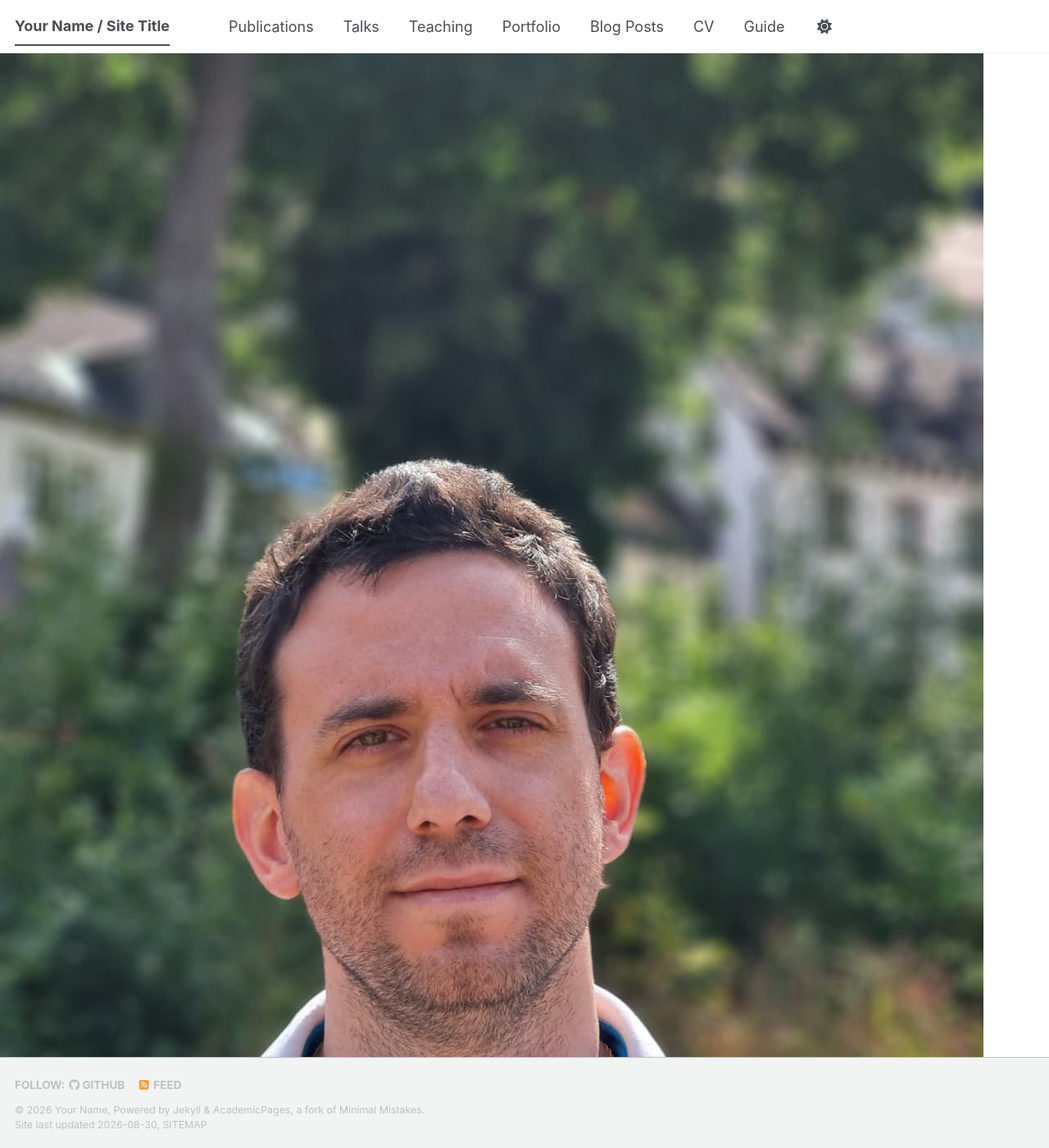
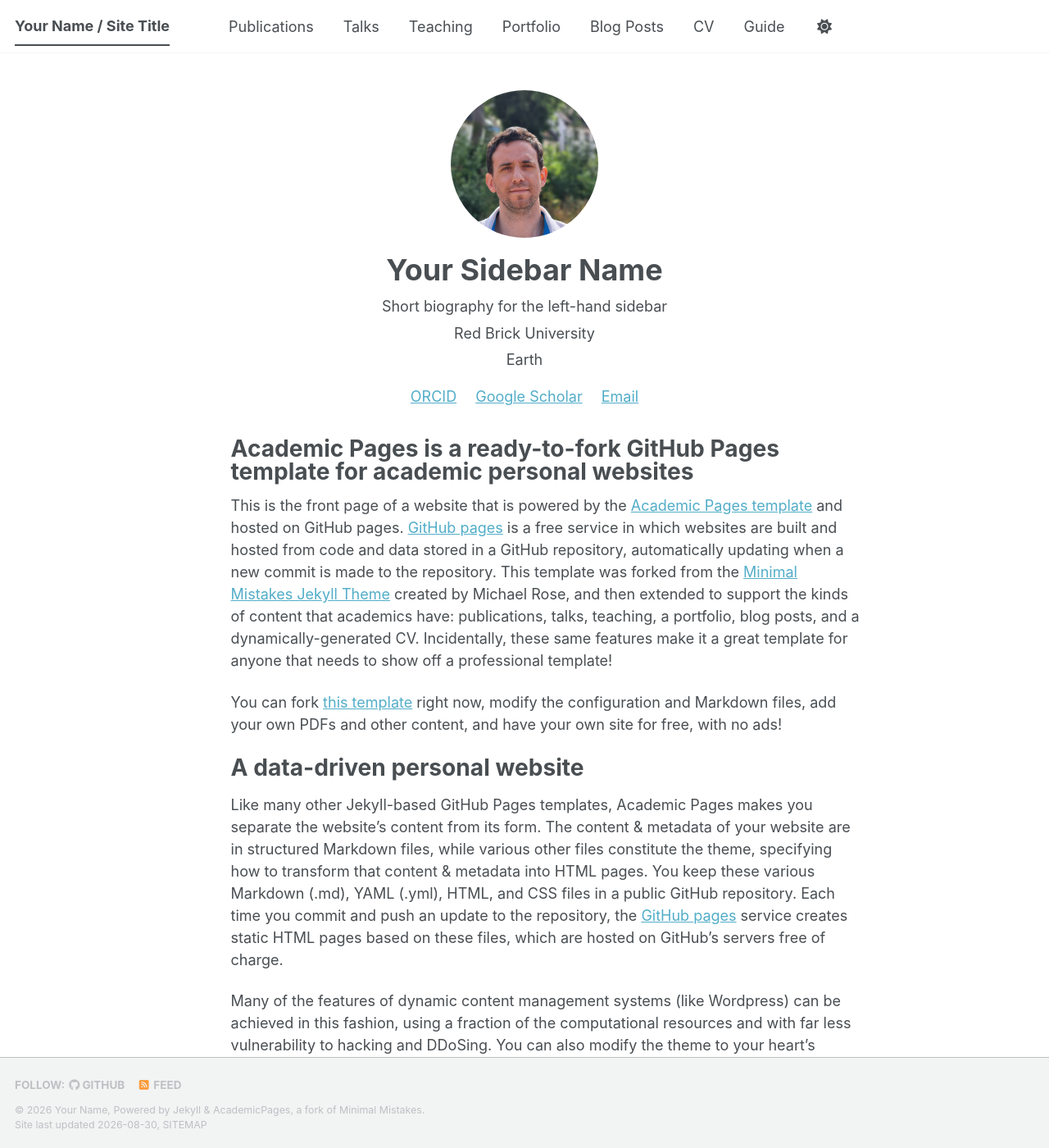
Before and after one commit to rodrigo-avalos/rodrigo-avalos, a Jekyll site: the page built from _pages/about.md, in a window 1280 px wide and 1400 px high. Shown: the whole window at 82% size. Built offline with Jekyll 4.4.1, drawn with Linux system fonts in a browser that asks for light colours; a style sheet for code colours, icons or effects is not loaded.

Commit message:
Update main.scss

```diff
--- a/assets/css/main.scss
+++ b/assets/css/main.scss
@@ -37,3 +37,53 @@
     "layout/sidebar",
     "layout/json_cv"
 ;
+/* ==========================================================================
+   Custom top profile
+   ========================================================================== */
+
+.top-profile {
+  max-width: 900px;
+  margin: 2.5rem auto 2rem;
+  padding: 0 1rem;
+  text-align: center;
+}
+
+.top-profile__photo {
+  margin-bottom: 1rem;
+}
+
+.top-profile__photo img {
+  width: 180px;
+  height: 180px;
+  object-fit: cover;
+  border-radius: 50%;
+}
+
+.top-profile__content h1 {
+  margin: 0.5rem 0;
+  font-size: 2rem;
+}
+
+.top-profile__content p {
+  margin: 0.3rem 0;
+}
+
+.top-profile__links {
+  margin-top: 1rem;
+}
+
+.top-profile__links a {
+  display: inline-block;
+  margin: 0 0.5rem;
+}
+
+@media (max-width: 600px) {
+  .top-profile__photo img {
+    width: 140px;
+    height: 140px;
+  }
+
+  .top-profile__content h1 {
+    font-size: 1.7rem;
+  }
+}
```
